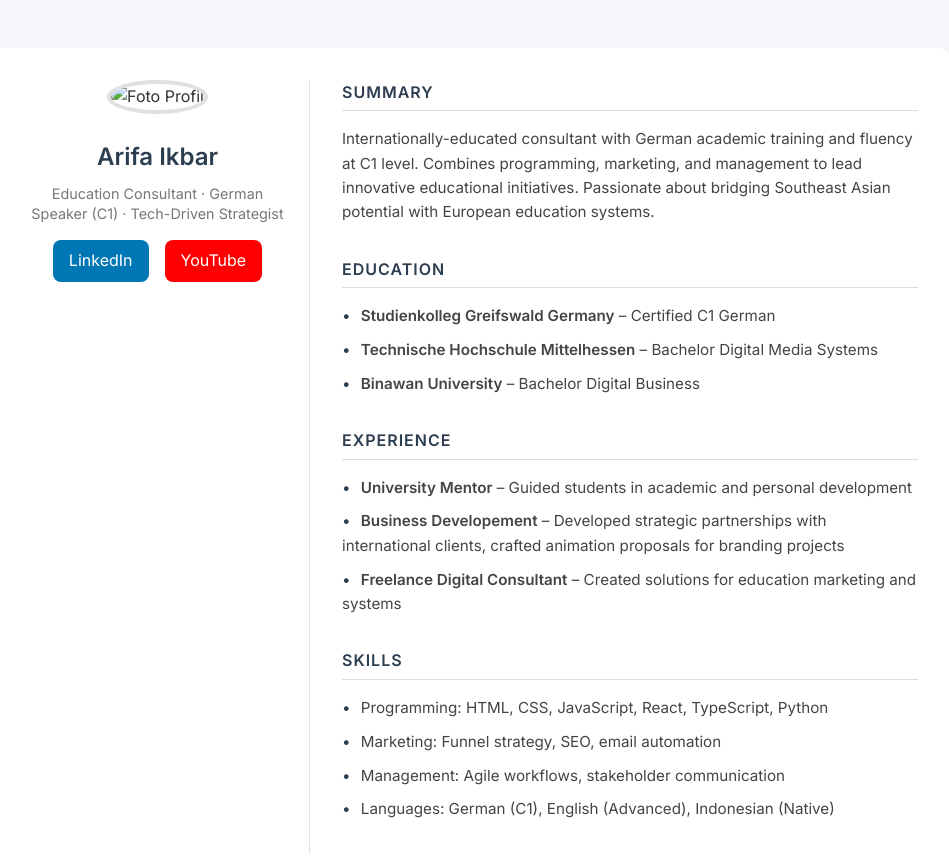
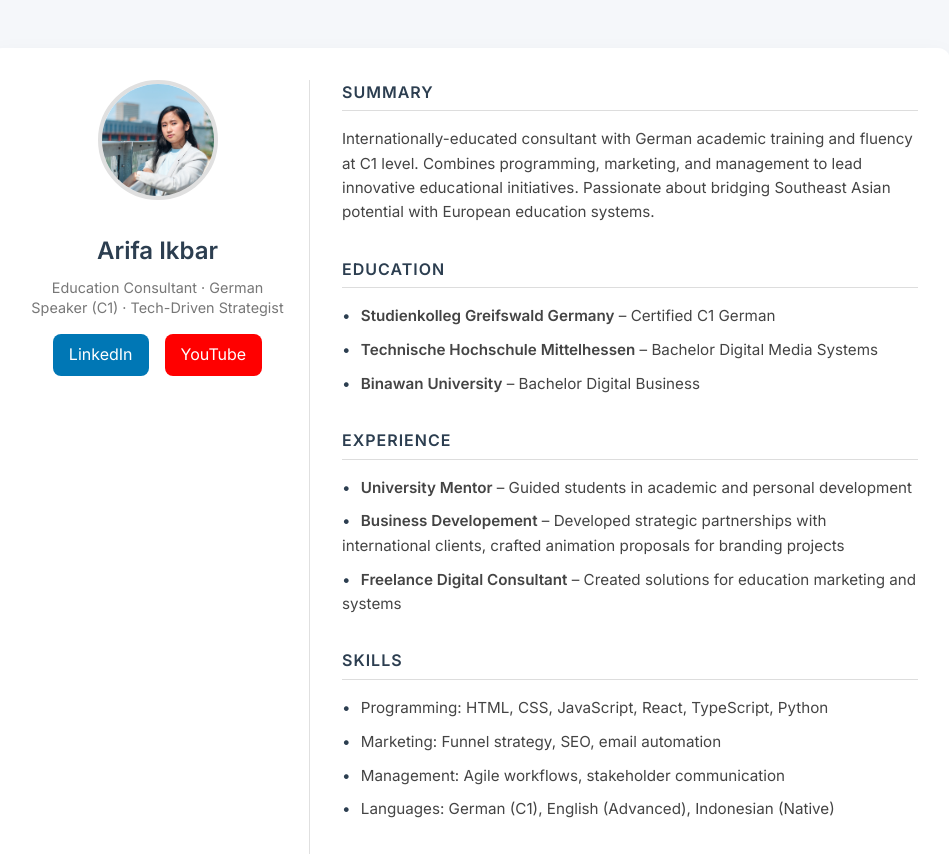
Before and after one commit to Arifahuandal/cv-portfolio, a plain HTML site: page index.html in a window 1280 px wide. Shown: the whole page, without its empty margins (170-1119 px from the left). Drawn offline with Linux system fonts and the light colour scheme; files whose address does not match are found by name.

Commit message:
Update index.html
path profilpict.jpeg shorten

```diff
--- a/index.html
+++ b/index.html
@@ -10,7 +10,7 @@
   <main class="container">
   <!-- Sidebar -->
   <aside class="profile">
-    <img src="asset/profilpict.jpeg" alt="Foto Profil" />
+    <img src="profilpict.jpeg" alt="Foto Profil" />
     <h1>Arifa Ikbar</h1>
     <p>Education Consultant · German Speaker (C1) · Tech-Driven Strategist</p>
     <div class="social-links">
```
